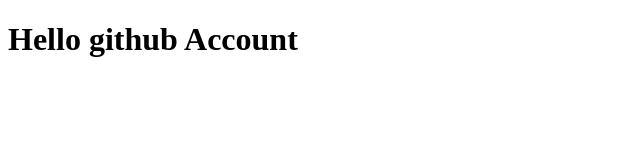
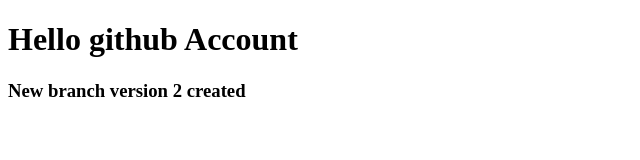
Before and after one commit to aliyayousuf/Project-4, a plain HTML site: page index.html in a window 1280 px wide. Shown: the whole page, without its empty margins (0-640 px from the left). Drawn offline with Linux system fonts and the light colour scheme.

Commit message:
Version 2 created

```diff
--- a/index.html
+++ b/index.html
@@ -8,5 +8,6 @@
 </head>
 <body>
     <h1>Hello github Account</h1>
+    <h3>New branch version 2 created</h3>
 </body>
 </html>
```
